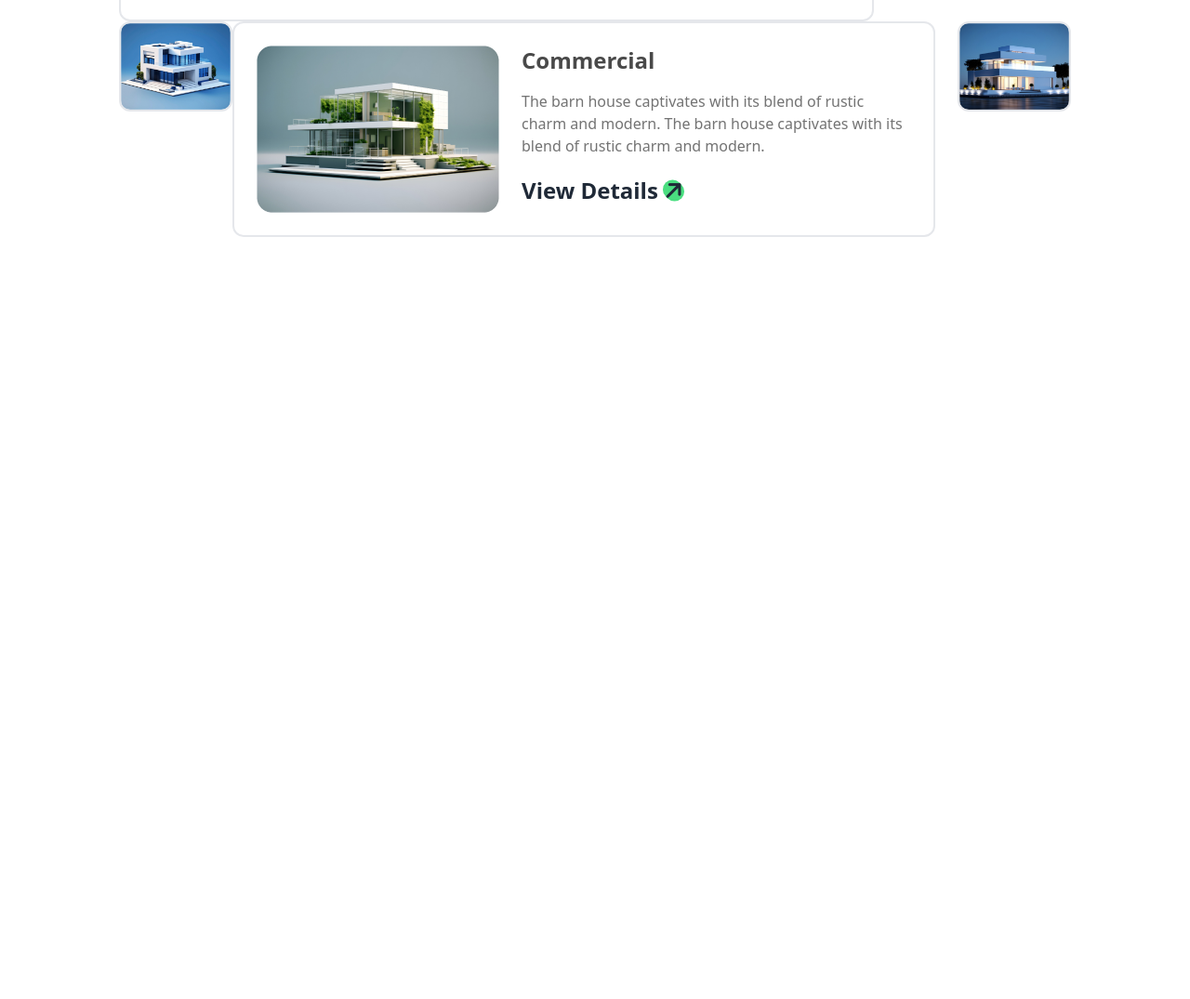
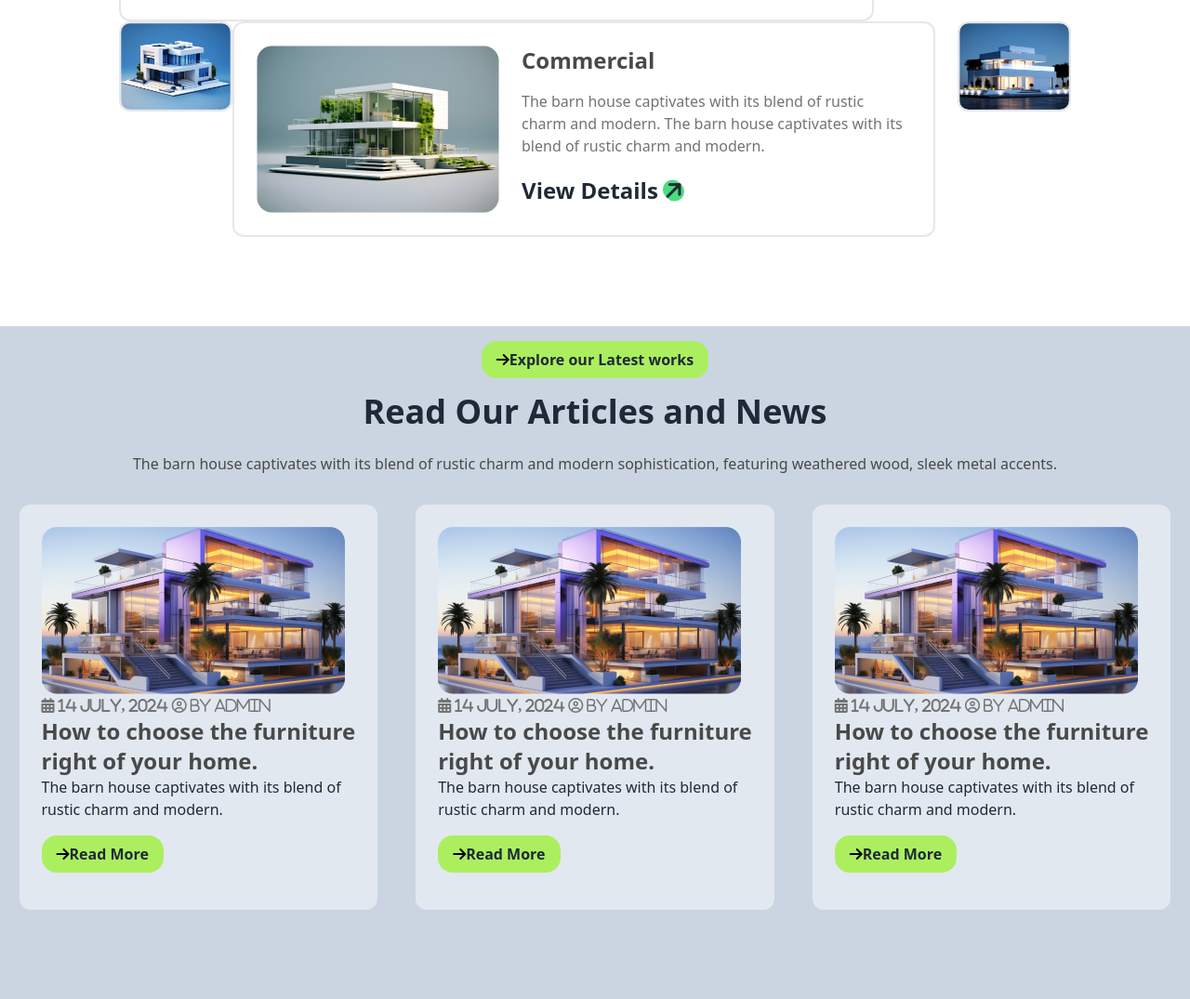
Before and after one commit to roktim21/assignment-3, a plain HTML site: page index.html in a window 1280 px wide. Shown: the part 2735-3810 px from the top of the page at 93% size. Before the commit the page ends 2990 px from the top, so only its background shows below. Drawn offline with nearby package versions, Linux system fonts and the light colour scheme.

Commit message:
Read Our Articles and News

```diff
--- a/index.html
+++ b/index.html
@@ -215,6 +215,37 @@
             </div>
 
         </section>
+
+        <section class="bg-slate-300 ">
+            <div class="mt-24 w-4/5 mx-auto text-center">
+                <button class="font-bold bg-[#ABEF5F] rounded-2xl px-4 py-2 mt-4 mb-4 text-center"><i class="fa-solid fa-arrow-right text-black"></i>Explore our Latest works</button>
+                <h1 class="text-4xl font-bold mb-6">Read Our Articles and News</h1>
+                <p class="text-[#494949] mb-8">The barn house captivates with its blend of rustic charm and modern sophistication, featuring weathered wood, sleek metal accents.</p>
+            </div>
+            <div class="flex lg:justify-around">
+                <div class="bg-slate-200 rounded-xl p-6  mb-24">
+                    <img src="assets/article1.png" alt="">
+                    <i class="fa-solid fa-calendar-days text-[#737373]"> 14 July, 2024</i> <i class="fa-regular fa-circle-user text-[#737373]"> By Admin</i>
+                    <h3 class="text-[#494949] font-bold text-2xl">How to choose the furniture <br> right  of your home.</h3>
+                    <p class="text[#737373]">The barn house captivates with its blend of <br> rustic charm and modern. </p>
+                    <button class="font-bold bg-[#ABEF5F] rounded-2xl px-4 py-2 mt-4 mb-4 text-center"><i class="fa-solid fa-arrow-right text-black"></i>Read More</button>
+                </div>
+                <div class="bg-slate-200 rounded-xl p-6  mb-24">
+                    <img src="assets/article1.png" alt="">
+                    <i class="fa-solid fa-calendar-days text-[#737373]"> 14 July, 2024</i> <i class="fa-regular fa-circle-user text-[#737373]"> By Admin</i>
+                    <h3 class="text-[#494949] font-bold text-2xl">How to choose the furniture <br> right  of your home.</h3>
+                    <p class="text[#737373]">The barn house captivates with its blend of <br> rustic charm and modern. </p>
+                    <button class="font-bold bg-[#ABEF5F] rounded-2xl px-4 py-2 mt-4 mb-4 text-center"><i class="fa-solid fa-arrow-right text-black"></i>Read More</button>
+                </div>
+                <div class="bg-slate-200 rounded-xl p-6  mb-24">
+                    <img src="assets/article1.png" alt="">
+                    <i class="fa-solid fa-calendar-days text-[#737373]"> 14 July, 2024</i> <i class="fa-regular fa-circle-user text-[#737373]"> By Admin</i>
+                    <h3 class="text-[#494949] font-bold text-2xl">How to choose the furniture <br> right  of your home.</h3>
+                    <p class="text[#737373]">The barn house captivates with its blend of <br> rustic charm and modern. </p>
+                    <button class="font-bold bg-[#ABEF5F] rounded-2xl px-4 py-2 mt-4 mb-4 text-center"><i class="fa-solid fa-arrow-right text-black"></i>Read More</button>
+                </div>
+            </div>
+        </section>
     </main>
     <footer>
 
```
